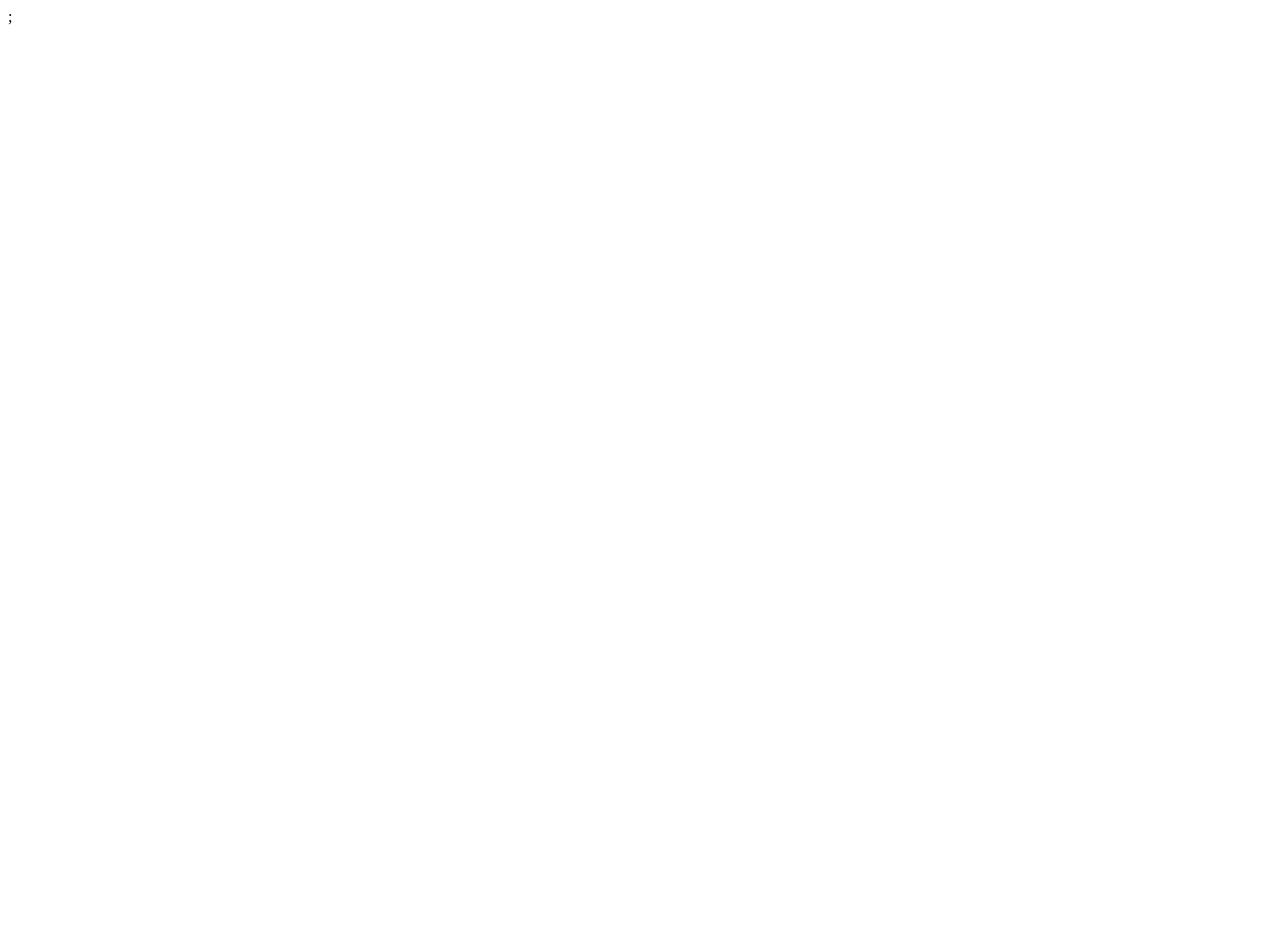
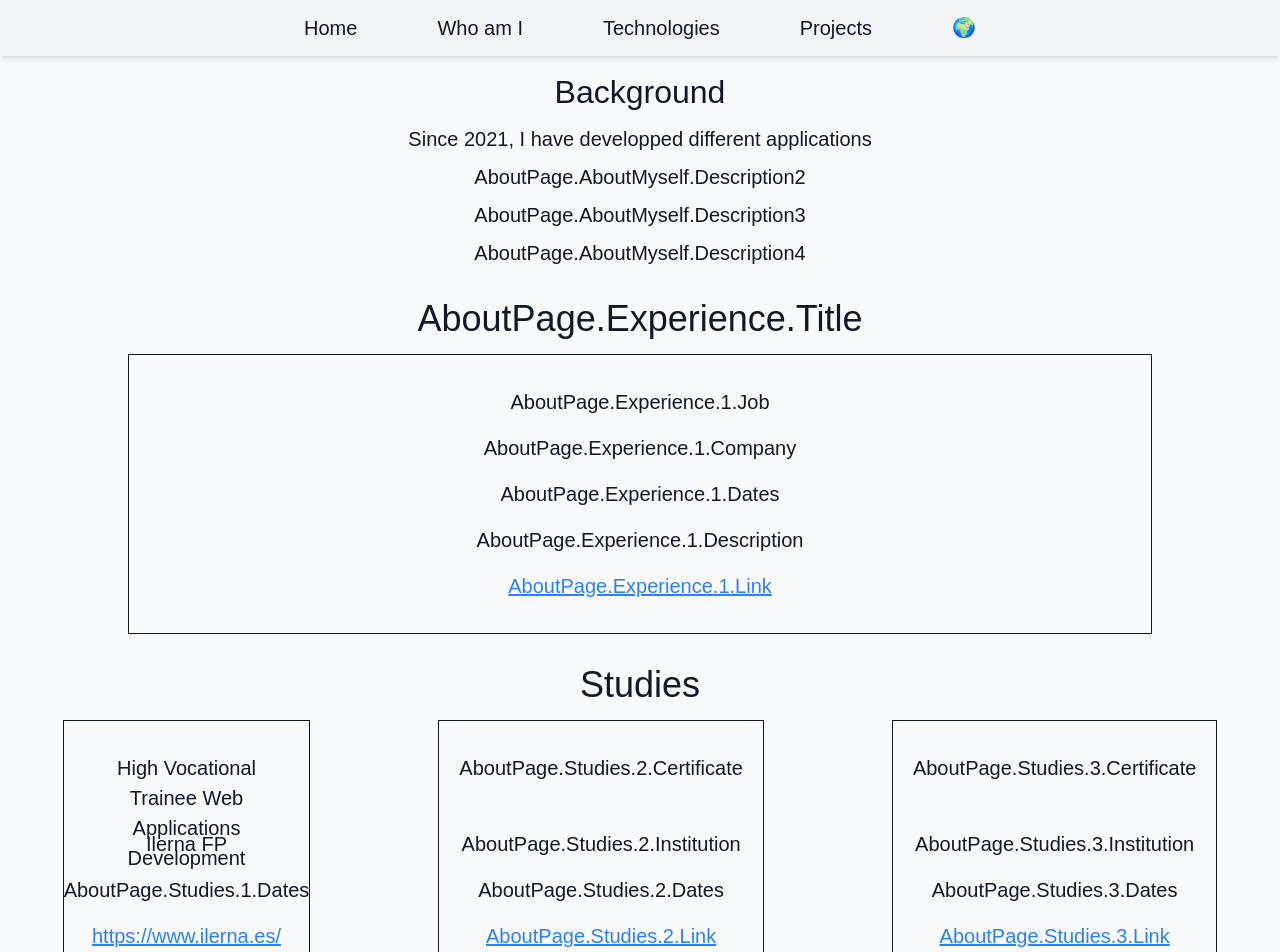
Before and after one commit to Ahrkhael/porfolio, a Next.js app: page /en/about in a window 1280 px wide. Before the commit this address had no page. Shown: the top 952 px of the page. Before the commit the page ends 800 px from the top, so only its background shows below. Built offline with nearby package versions, Linux system fonts and the light colour scheme.

Commit message:
About page and card component added

```diff
--- a/messages/en.json
+++ b/messages/en.json
@@ -2,10 +2,30 @@
   "Navbar": {
     "Home": "Home",
     "About": "Who am I",
+    "Technologies": "Technologies",
     "Projects": "Projects"
   },
   "HomePage": {
     "Personal Card Title": "Juan José Saborido",
     "Personal Card Description": "Fullstack developer"
+  },
+  "AboutPage": {
+    "AboutMyself": {
+      "Title": "Background",
+      "Description": "Since 2021, I have developped different applications"
+    },
+    "Motivation": {
+      "Title": "What makes me happy about my job?",
+      "Description": "The wish to improve and look back and see how much I had been able to achieve"
+    },
+    "Studies": {
+      "Title": "Studies",
+      "1": {
+        "Certificate": "High Vocational Trainee Web Applications Development",
+        "Institution": "Ilerna FP",
+        "Link": "https://www.ilerna.es/"
+      },
+      "Description": "The wish to dsadsa"
+    }
   }
 }
--- a/messages/es.json
+++ b/messages/es.json
@@ -2,10 +2,51 @@
   "Navbar": {
     "Home": "Inicio",
     "About": "Quién soy",
+    "Technologies": "Tecnologías",
     "Projects": "Proyectos"
   },
   "HomePage": {
     "Personal Card Title": "Juan José Saborido",
     "Personal Card Description": "Desarrollador fullstack"
+  },
+  "AboutPage": {
+    "AboutMyself": {
+      "Title": "Conóceme mejor",
+      "Description": "Originario de Cádiz, actualmente me muevo entre Cádiz, Sevilla y Madrid.",
+      "Description2": "En 2022 empecé el FP Superior de Desarrollo de Aplicaciones Web, terminándolo en 2024",
+      "Description3": "Cuando terminé el ciclo formativo, la empresa donde realicé mis prácticas decidió retenerme dado que estuvieron muy contentos con mi labor desempeñada durante el periodo de prácticas y, la verdad, es que no les puedo estar más agradecido por dicha oportunidad",
+      "Description4": "Y así llegamos al día de hoy, donde estoy buscando nuevos retos para poder seguir creciendo profesionalmente"
+    },
+    "Experience": {
+      "Title": "Experiencia laboral",
+      "1": {
+        "Job": "Desarrollador fullstack",
+        "Company": "Burst your ideas",
+        "Dates": "2024 - Presente",
+        "Description": "Como desarrollador fullstack trabajo \nEn el fronted con tecnologías como React, Next, Javascript, HTML, CSS, Tailwind y Typescript \nEn el backend, con tecnologías como Ruby on Rails y PostgreSQL\n Me dedico a crear diferentes páginas webs, corregir errores, crear componentes robustos, sólidos y reutilizables \ny a la creación y consumo de APIs, tanto internas como externas\nUtilizamos Git como herramienta de control de versiones, Slack y Trello para organizarnos el trabajo",
+        "Link": "https://burstyourideas.com/"
+      }
+    },
+    "Studies": {
+      "Title": "Formación",
+      "1": {
+        "Certificate": "FP Superior DAW \n Desarrollo Aplicaciones Web",
+        "Institution": "Ilerna FP",
+        "Dates": "Septiembre 2022 - Junio 2024",
+        "Link": "https://www.ilerna.es/"
+      },
+      "2": {
+        "Certificate": "First Certificate in English \nB2 Level",
+        "Institution": "Cambridge",
+        "Dates": "Julio 2019",
+        "Link": "https://www.cambridgeenglish.org/es/exams-and-tests/first/"
+      },
+      "3": {
+        "Certificate": "Grado Ingeniería Química",
+        "Institution": "Universidad de Cádiz",
+        "Dates": "Septiembre 2013 - Junio 2019",
+        "Link": "https://www.uca.es/"
+      }
+    }
   }
 }
--- /dev/null
+++ b/src/app/[locale]/about/page.tsx
@@ -0,0 +1,61 @@
+import { useTranslations } from "next-intl";
+import StudiesCard from "@/components/studiesCard/StudiesCard";
+import ExperienceCard from "@/components/experienceCard/ExperienceCard";
+
+export default function AboutPage() {
+  const t = useTranslations("AboutPage");
+  return (
+    <main className="py-[7dvh] px-[5dvw]">
+      <div className="w-[80dvw] mx-auto my-3">
+        <p className="text-[32px] text-center">{t("AboutMyself.Title")}</p>
+        <p className="text-[20px] text-center my-2">
+          {t("AboutMyself.Description")}
+        </p>
+        <p className="text-[20px] text-center my-2">
+          {t("AboutMyself.Description2")}
+        </p>
+        <p className="text-[20px] text-center my-2">
+          {t("AboutMyself.Description3")}
+        </p>
+        <p className="text-[20px] text-center my-2">
+          {t("AboutMyself.Description4")}
+        </p>
+      </div>
+      <div className="my-6">
+        <p className="text-[36px] text-center my-2">{t("Experience.Title")}</p>
+        <div className="flex place-content-between gap-[10dvw] justify-center">
+          <ExperienceCard
+            title={t("Experience.1.Job")}
+            company={t("Experience.1.Company")}
+            description={t("Experience.1.Description")}
+            dates={t("Experience.1.Dates")}
+            link={t("Experience.1.Link")}
+          />
+        </div>
+      </div>
+      <div className="my-6">
+        <p className="text-[36px] text-center my-2">{t("Studies.Title")}</p>
+        <div className="flex place-content-between gap-[10dvw] justify-center">
+          <StudiesCard
+            title={t("Studies.1.Certificate")}
+            institution={t("Studies.1.Institution")}
+            dates={t("Studies.1.Dates")}
+            link={t("Studies.1.Link")}
+          />
+          <StudiesCard
+            title={t("Studies.2.Certificate")}
+            institution={t("Studies.2.Institution")}
+            dates={t("Studies.2.Dates")}
+            link={t("Studies.2.Link")}
+          />
+          <StudiesCard
+            title={t("Studies.3.Certificate")}
+            institution={t("Studies.3.Institution")}
+            dates={t("Studies.3.Dates")}
+            link={t("Studies.3.Link")}
+          />
+        </div>
+      </div>
+    </main>
+  );
+}
--- a/src/app/[locale]/layout.tsx
+++ b/src/app/[locale]/layout.tsx
@@ -17,8 +17,8 @@ const geistMono = Geist_Mono({
 });
 
 export const metadata: Metadata = {
-  title: "Create Next App",
-  description: "Generated by create next app",
+  title: "Porfolio",
+  description: "Juan Jose Saborido Barranco Porfolio",
 };
 
 export default async function LocaleLayout({
--- a/src/app/globals.css
+++ b/src/app/globals.css
@@ -30,6 +30,9 @@
     --background-navbar-rgb: #1e293b;
     --background-navbar-hover-rgb: #073e62;
 
+    --background-card: #1e293b;
+    --border-card: #334155;
+
     --navbar-min-height: 45px;
 
     --dropdown-menu-border: rgb(100, 100, 100);
@@ -39,5 +42,6 @@
 body {
   background: var(--background);
   color: var(--font-color-primary);
+  font-size: 20px;
   font-family: Arial, Helvetica, sans-serif;
 }
--- a/src/components/card/Card.tsx
+++ b/src/components/card/Card.tsx
@@ -1,4 +1,3 @@
-// components/Card.tsx
 import Image from "next/image";
 import clsx from "clsx";
 
@@ -34,7 +33,7 @@ export default function Card({
   }[borderRadius];
 
   return (
-    <div className="flex flex-col md:flex-row items-center gap-6 py-20 px-80 rounded-2xl shadow-md">
+    <div className="flex flex-col md:flex-row items-center mt-10 gap-6 px-60 py-20 bg-[var(--background-card)] border border-[var(--border-card)]">
       <div
         className={clsx(
           "relative w-full md:w-1/2",
@@ -54,7 +53,7 @@ export default function Card({
       <div
         className={clsx("w-full md:w-1/2", isImageLeft ? "order-2" : "order-1")}
       >
-        <h2 className="text-2xl font-bold mb-2">{title}</h2>
+        <p className="text-[2.5rem] font-bold mb-2">{title}</p>
         <p className="">{description}</p>
       </div>
     </div>
--- /dev/null
+++ b/src/components/experienceCard/ExperienceCard.tsx
@@ -0,0 +1,30 @@
+type StudiesCardProps = {
+  title: string;
+  company: string;
+  description: string;
+  dates?: string;
+  link?: string;
+};
+
+export default function ExperienceCard({
+  title,
+  company,
+  description,
+  dates = "",
+  link = "",
+}: StudiesCardProps) {
+  return (
+    <div className="flex flex-col w-[80dvw] px-20 py-6 bg-[var(--background-card)] border border-[var(--border-card)]">
+      <p className="text-center whitespace-pre-line mx-5 my-2">{title}</p>
+      <p className="text-center my-2 whitespace-pre-line">{company}</p>
+      {dates && <p className="text-center my-2">{dates}</p>}
+      <p className="text-center my-2 whitespace-pre-line">{description}</p>
+
+      {link && (
+        <a href={link} className="text-blue-500 underline text-center my-2">
+          {link}
+        </a>
+      )}
+    </div>
+  );
+}
--- a/src/components/langSelector/LangSelector.tsx
+++ b/src/components/langSelector/LangSelector.tsx
@@ -21,8 +21,8 @@ const LangSelector = () => {
 
   const locales = ["en", "es"] as const;
   const flags: Record<(typeof locales)[number], string> = {
-    en: "flags/en.svg",
-    es: "flags/es.svg",
+    en: "/flags/en.svg",
+    es: "/flags/es.svg",
   };
 
   return (
@@ -44,7 +44,7 @@ const LangSelector = () => {
           <Link
             key={locale}
             href={`/${locale}${nonLocalizedPath}`}
-            className={`flex justify-center items-center h-[50px] px-4 py-2 border border-(--dropdown-menu-border) hover:bg-(--background-navbar-hover-rgb) text-sm hover:text-(--font-color-menu-secondary) ${
+            className={`flex justify-center items-center h-[50px] px-4 py-2 border border-(--dropdown-menu-border) hover:bg-(--background-navbar-hover-rgb) text-[18px] hover:text-(--font-color-menu-secondary) ${
               locale === currentLocale ? "pointer-events-none opacity-50" : ""
             }`}
           >
--- a/src/components/navbar/navbarDesktop/NavbarDesktop.tsx
+++ b/src/components/navbar/navbarDesktop/NavbarDesktop.tsx
@@ -19,6 +19,12 @@ const NavbarDesktop: FC = () => {
           {t("About")}
         </Link>
         <Link
+          href="/technologies"
+          className="hover:text-(--font-color-menu-secondary)"
+        >
+          {t("Technologies")}
+        </Link>
+        <Link
           href="/projects"
           className="hover:text-(--font-color-menu-secondary)"
         >
--- /dev/null
+++ b/src/components/studiesCard/StudiesCard.tsx
@@ -0,0 +1,28 @@
+type StudiesCardProps = {
+  title: string;
+  institution: string;
+  dates?: string;
+  link?: string;
+};
+
+export default function StudiesCard({
+  title,
+  institution,
+  dates = "",
+  link = "",
+}: StudiesCardProps) {
+  return (
+    <div className="flex flex-col w-[350px] py-6 bg-[var(--background-card)] border border-[var(--border-card)]">
+      <p className="h-[60px] text-center whitespace-pre-line mx-5 my-2">
+        {title}
+      </p>
+      <p className="text-center my-2 whitespace-pre-line">{institution}</p>
+      {dates && <p className="text-center my-2">{dates}</p>}
+      {link && (
+        <a href={link} className="text-blue-500 underline text-center my-2">
+          {link}
+        </a>
+      )}
+    </div>
+  );
+}
```
